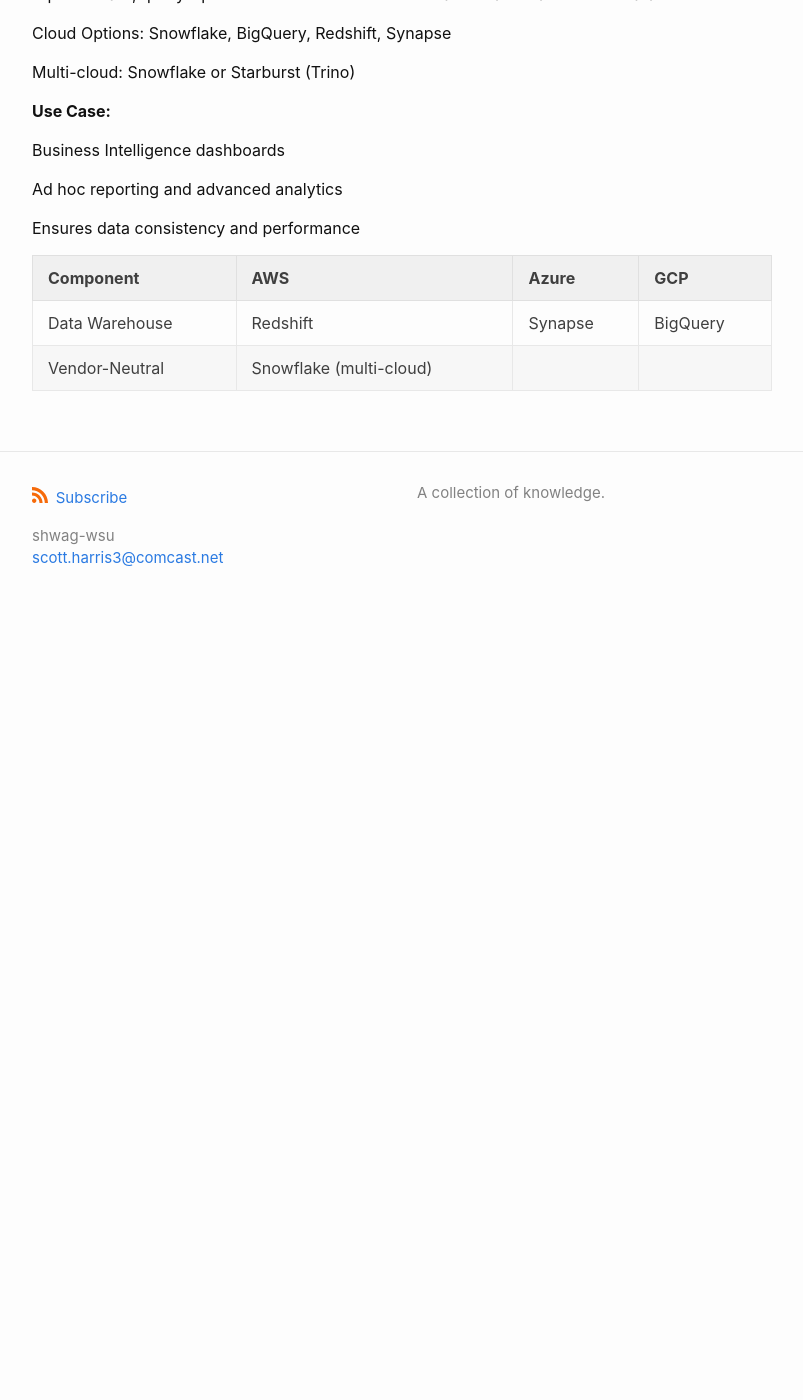
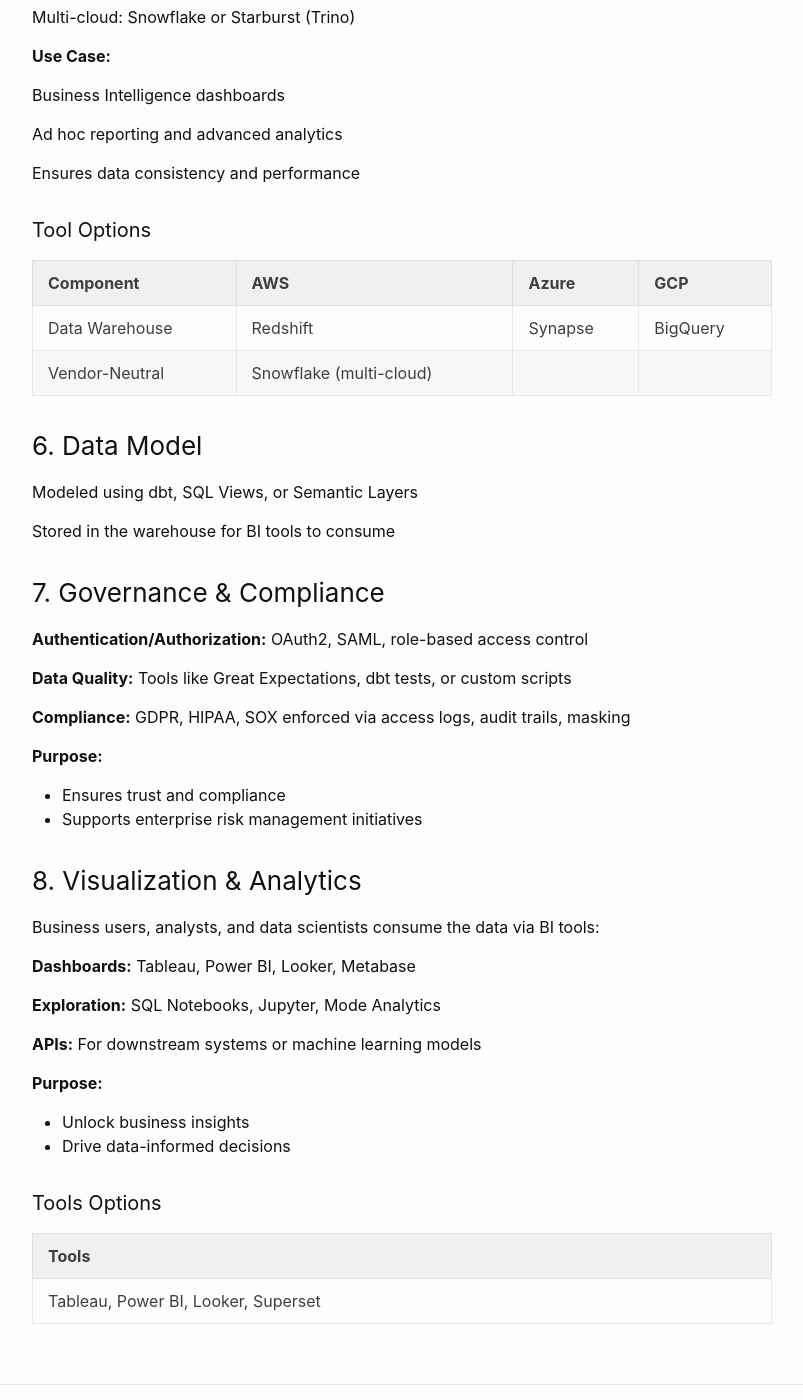
Before and after one commit to shwag-wsu/blog, a Jekyll site: the page built from _posts/2025-04-29-modular-data-warehouse.md, in a window 1280 px wide and 1400 px high, scrolled down 2678 px. Shown: the whole window, without its empty margins (238-1041 px from the left). Built offline with Jekyll 4.4.1, drawn with Linux system fonts in a browser that asks for light colours; before the commit the page ends 3308 px from its top, so only the background shows below that; some of the changed text lies outside the part shown.

Commit message:
Updated Articles

```diff
--- a/_posts/2025-04-29-modular-data-warehouse.md
+++ b/_posts/2025-04-29-modular-data-warehouse.md
@@ -56,6 +55,7 @@ Acts as a staging area before transformation.
 Enables data reprocessing, historical audit, and exploration by data scientists.
 
 #### Cloud Options
+
 Component             | AWS                   | Azure                    | GCP
 --------------------- | --------------------- | ------------------------ | ---------------------
 Storage               | S3                    | Azure Blob               | Google Cloud Storage
@@ -78,8 +78,9 @@ Version-controlled transformations improve governance.
 Allows unit tests and CI/CD for data logic.
 
 #### Tool Options
-Tools             |
-------------------------------------------------------------- |
+
+Tools                                                           |
+-------------------------------------------------------------   |
 dbt,Apache Spark, SQL scripts, or data orchestration frameworks |
 
 ### 5. Data Warehouse (EDW)
@@ -97,7 +98,52 @@ Ad hoc reporting and advanced analytics
 
 Ensures data consistency and performance
 
+#### Tool Options
+
 Component             | AWS                   | Azure                    | GCP
 --------------------- | --------------------- | ------------------------ | ---------------------
 Data Warehouse        |  Redshift	          | Synapse	                 | BigQuery
 Vendor-Neutral	      |  Snowflake (multi-cloud)
+
+
+### 6. Data Model
+
+Modeled using dbt, SQL Views, or Semantic Layers
+
+Stored in the warehouse for BI tools to consume
+
+
+
+### 7. Governance & Compliance
+
+<b>Authentication/Authorization:</b> OAuth2, SAML, role-based access control
+
+<b>Data Quality:</b> Tools like Great Expectations, dbt tests, or custom scripts
+
+<b>Compliance:</b> GDPR, HIPAA, SOX enforced via access logs, audit trails, masking
+
+<b>Purpose:</b>
+
+- Ensures trust and compliance
+- Supports enterprise risk management initiatives
+
+### 8. Visualization & Analytics
+
+Business users, analysts, and data scientists consume the data via BI tools:
+
+<b>Dashboards:</b> Tableau, Power BI, Looker, Metabase
+
+<b>Exploration:</b> SQL Notebooks, Jupyter, Mode Analytics
+
+<b>APIs:</b> For downstream systems or machine learning models
+
+<b>Purpose:</b>
+
+- Unlock business insights
+- Drive data-informed decisions
+
+#### Tools Options
+
+Tools                                                           |
+-------------------------------------------------------------   |
+Tableau, Power BI, Looker, Superset                             |
```
Also changed, not shown: other parts of _posts/2025-04-29-modular-data-warehouse.md (+1 -2 lines).
